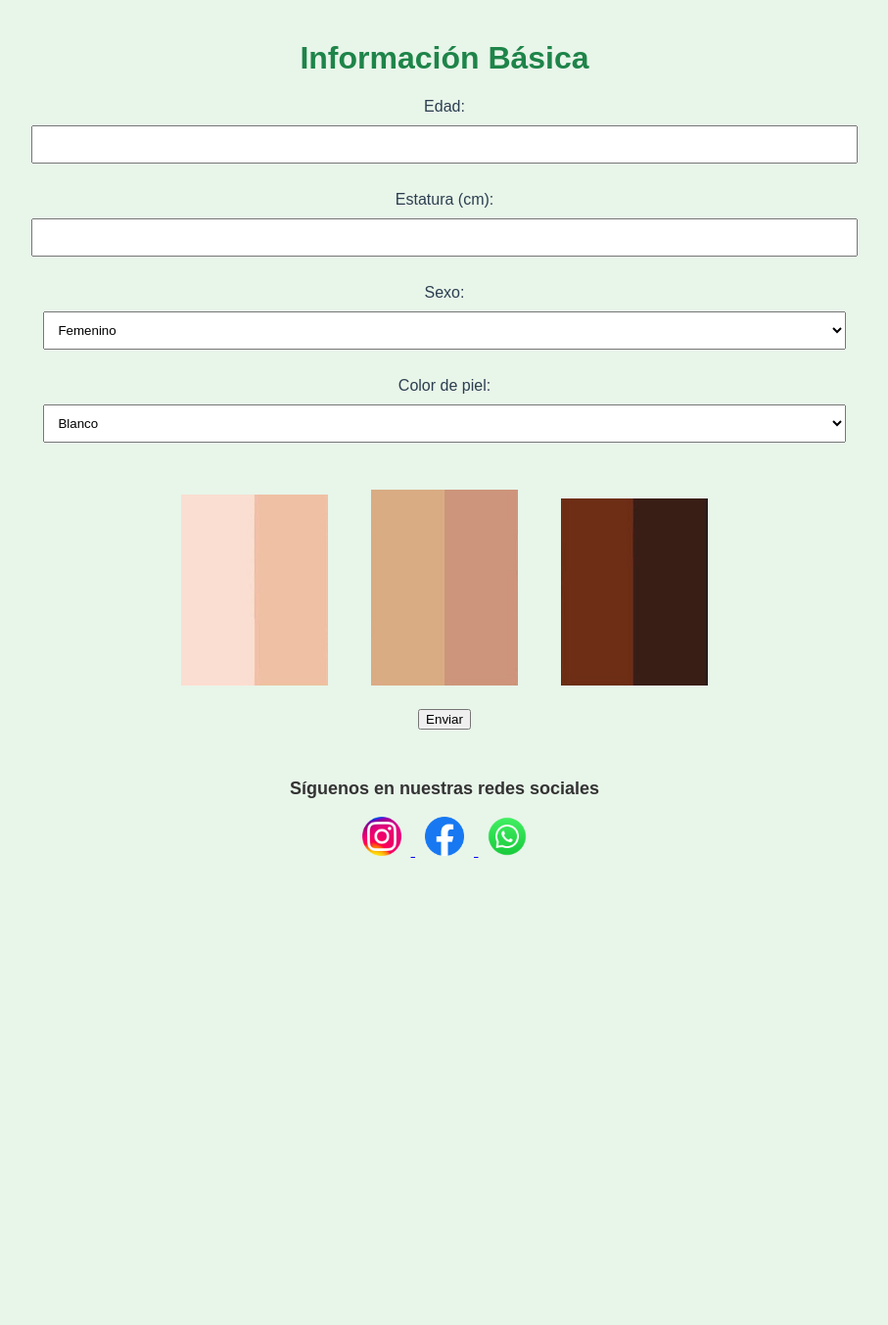
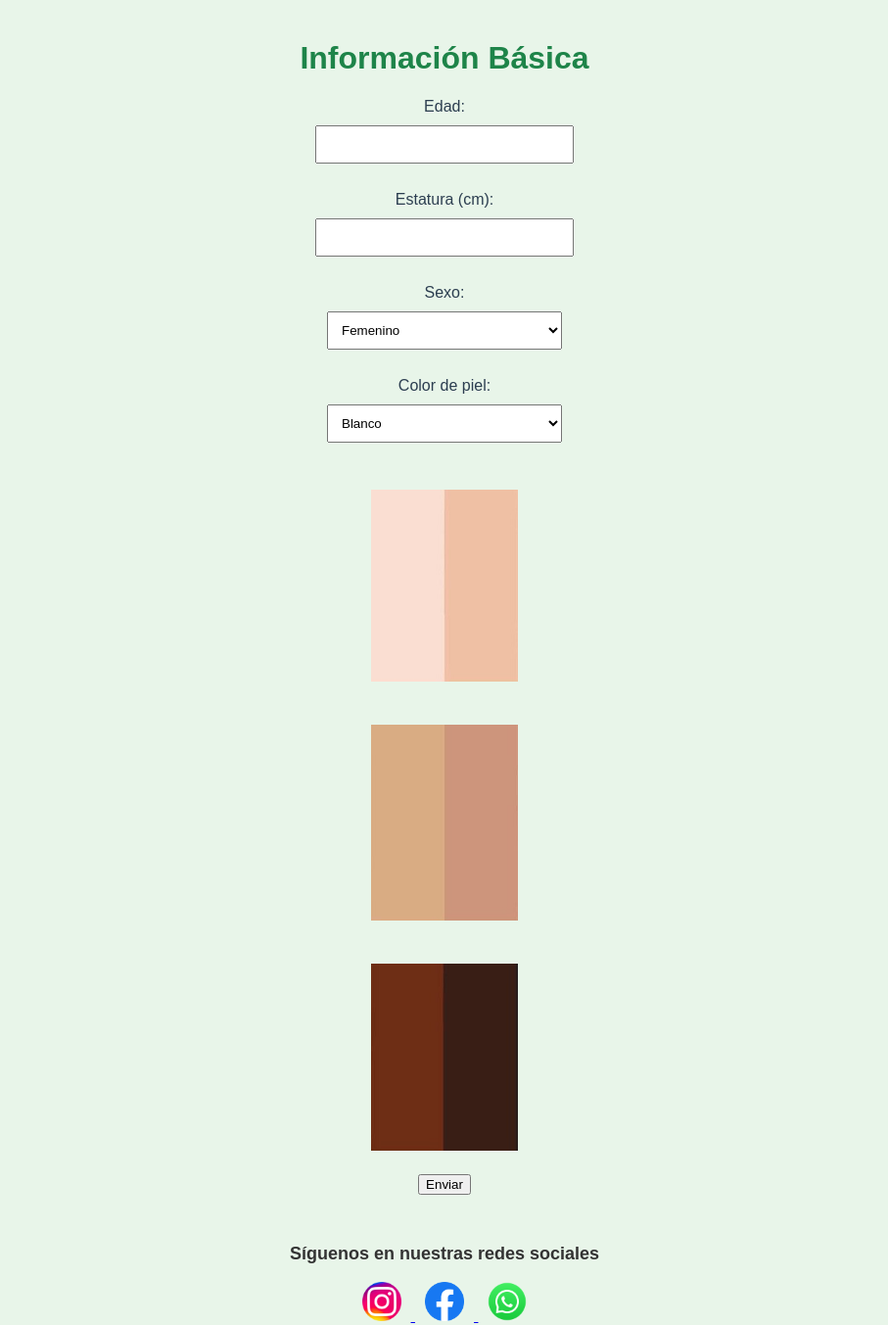
Before and after one commit to kevinalbarracin24/mi-pagina-web, a Flask app: page /form in a window 1280 px wide. Shown: the part 41-1394 px from the top of the page at 98% size, without its empty margins (186-1093 px from the left). Before the commit the page ends 917 px from the top, so only its background shows below. Run offline with Flask 3, Linux system fonts and the light colour scheme.

Commit message:
Update styles.css

```diff
--- a/static/css/styles.css
+++ b/static/css/styles.css
@@ -7,7 +7,7 @@ body {
 }
 
 .container {
-    width: 80%;
+    width: 300px;
     margin: 0 auto;
     text-align: center;
     padding: 20px;
```
